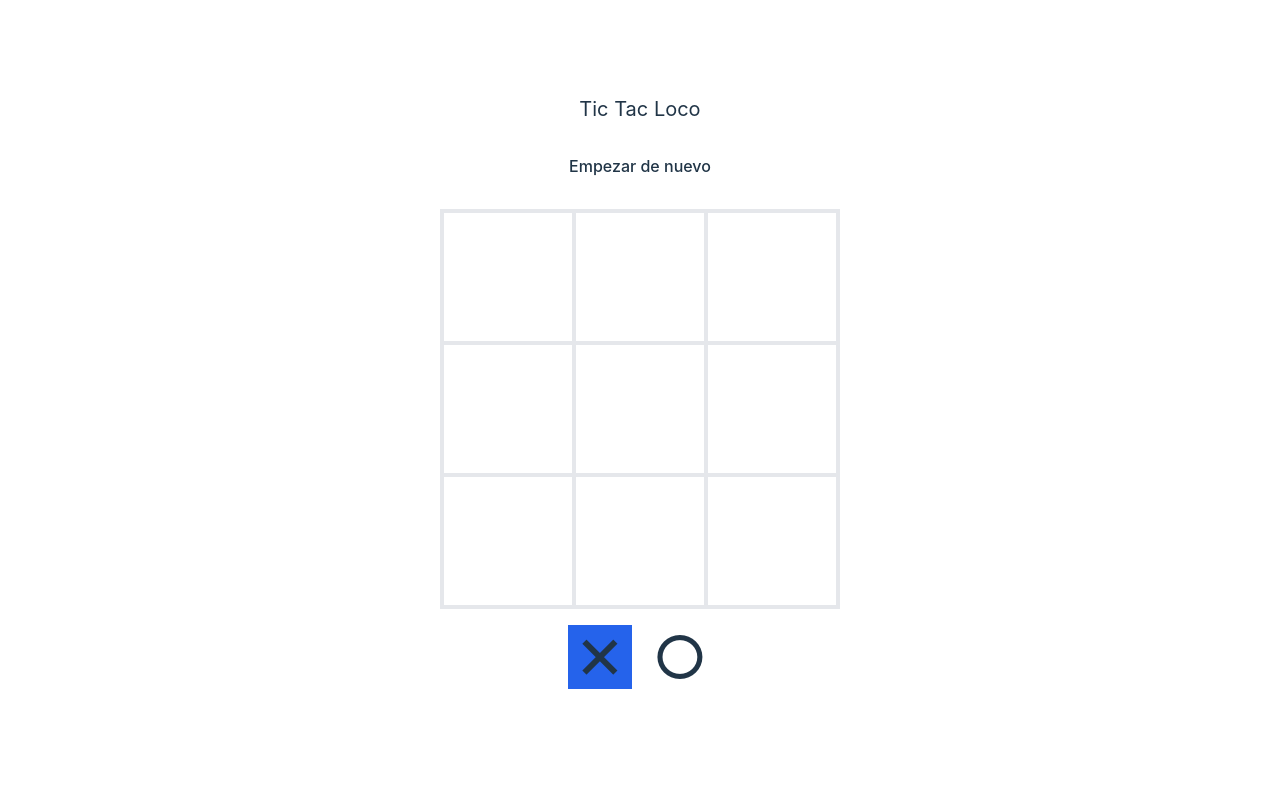
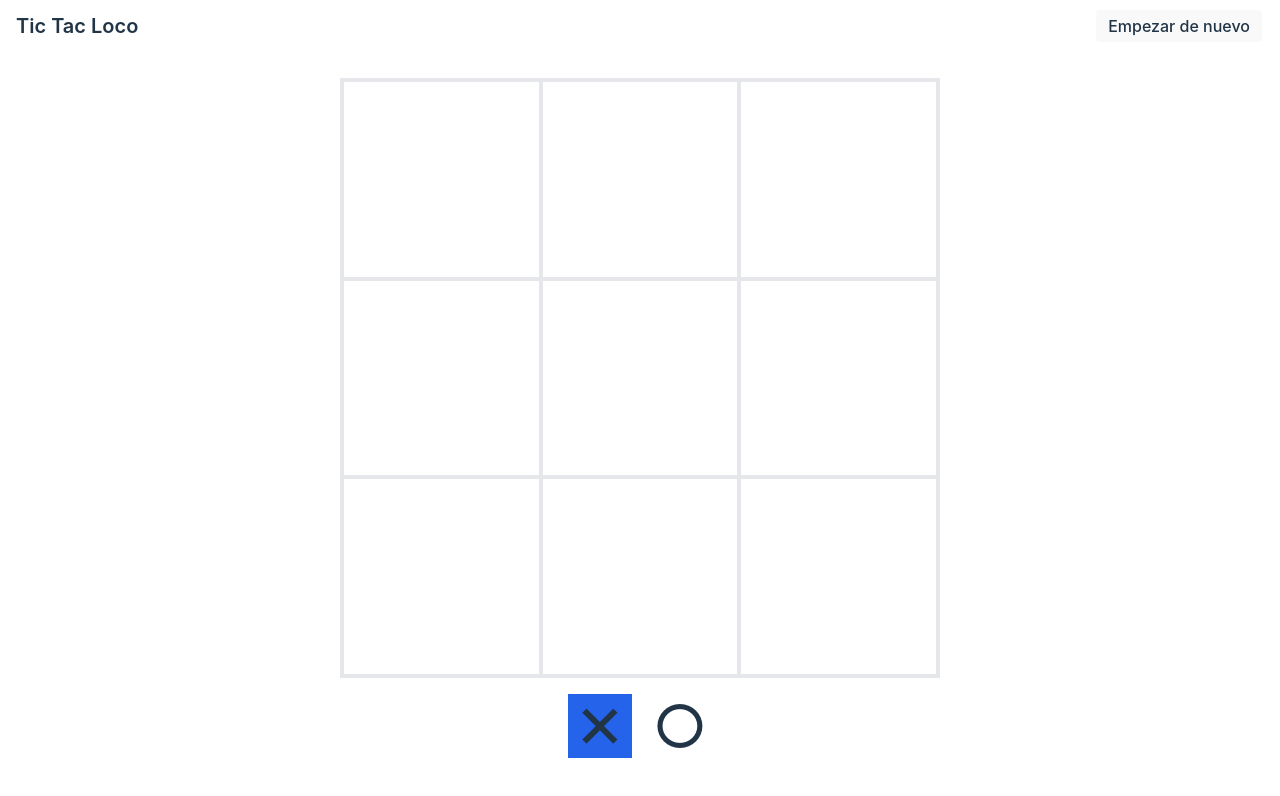
Before and after one commit to davidzz-code/Tic_tac_loco, a React (Vite) app: page / in a window 1280 px wide. Shown: the top 796 px of the page. Built offline with nearby package versions, Linux system fonts and the light colour scheme.

Commit message:
feat: Separated small tic tac toe logic

```diff
--- a/src/App.jsx
+++ b/src/App.jsx
@@ -1,10 +1,6 @@
 import React, {useState} from 'react'
-import Turns from './components/Turns'
-import Board from './components/Board'
-import WinnerModal from './components/WinnerModal'
-import confetti from 'canvas-confetti'
+import SmallTicTacToe from './components/SmallTicTacToe'
 import { TURNS } from './constants'
-import { checkWinnerFrom, checkEndGame } from './board'
 import './App.css'
 
 
@@ -20,28 +16,6 @@ function App() {
   const [winner, setWinner] = useState(null)
   const winnerOpacity = winner || board.every(square => square !== null) ? 'opacity-50 blur-sm' : null
 
-  function updateBoard(index) {
-
-    if (board[index] || winner) return
-
-    const newBoard = [...board]
-    newBoard[index] = turn
-    setBoard(newBoard)
-
-    const newTurn = turn === TURNS.X ? TURNS.O : TURNS.X
-    setTurn(newTurn)
-    const newWinner = checkWinnerFrom(newBoard)
-
-    window.localStorage.setItem('board', JSON.stringify(newBoard))
-    window.localStorage.setItem('turn', newTurn)
-
-    if (newWinner) {
-      confetti()
-      setWinner(newWinner)
-    } else if(checkEndGame(newBoard)) {
-      setWinner(false)
-    }
-  }
 
   function resetGame() {
     setWinner(null)
@@ -53,14 +27,26 @@ function App() {
   }
 
   return (
-    <main className='w-screen h-screen flex flex-col justify-center items-center'>
-      <header className={`flex flex-col justify-center items-center ${winnerOpacity}`}>
-        <h2 className="text-xl">Tic Tac Loco</h2>
-        <button className="my-5 border-white bg-inherit" onClick={resetGame}>Empezar de nuevo</button>
+    <main className="w-screen h-screen flex flex-col justify-center items-center">
+      <header className={`w-full flex justify-between items-center px-4 py-2 ${winnerOpacity}`}>
+        <h2 className="text-xl font-semibold">Tic Tac Loco</h2>
+        <button
+          className="px-3 py-1 border-2 border-white rounded-md hover:bg-gray-800 hover:text-white transition duration-300"
+          onClick={resetGame}
+        >
+          Empezar de nuevo
+        </button>
       </header>
-      <Board board={board} updateBoard={updateBoard} winnerOpacity={winnerOpacity}/>
-      <Turns turn={turn} winnerOpacity={winnerOpacity} />
-      <WinnerModal winner={winner} resetGame={resetGame} />
+      <SmallTicTacToe
+        board={board}
+        turn={turn}
+        winner={winner}
+        setBoard={setBoard}
+        setTurn={setTurn}
+        setWinner={setWinner}
+        resetGame={resetGame}
+        winnerOpacity={winnerOpacity}
+      />
     </main>
   )
 }
--- a/src/components/Board.jsx
+++ b/src/components/Board.jsx
@@ -1,21 +1,15 @@
-import Square from "./Square"
+import Square from "./Square";
 
 export default function Board({ board, updateBoard, winnerOpacity }) {
   return (
-    <section className={`grid grid-cols-3 w-[400px] h-[400px] border-2 border-gray-200 ${winnerOpacity}`}>
-    {
-      board.map((_, index) => {
-        return (
-          <Square
-            key={index}
-            index={index}
-            updateBoard={updateBoard}
-          >
-            {board[index]}
-          </Square>
-        )
-      })
-    }
+    <section
+      className={`grid grid-cols-3 border-2 border-gray-200 ${winnerOpacity} mx-auto w-full max-w-[600px] aspect-square`}
+    >
+      {board.map((_, index) => (
+        <Square key={index} index={index} updateBoard={updateBoard}>
+          {board[index]}
+        </Square>
+      ))}
     </section>
-  )
+  );
 }
--- /dev/null
+++ b/src/components/SmallTicTacToe.jsx
@@ -0,0 +1,42 @@
+import React from 'react'
+import Turns from './Turns'
+import Board from './Board'
+import WinnerModal from './WinnerModal'
+import confetti from 'canvas-confetti'
+import { TURNS } from '../constants'
+import { checkWinnerFrom, checkEndGame } from '../board'
+
+
+export default function SmallTicTacToe({board, turn, winner, setBoard, setTurn, setWinner, resetGame, winnerOpacity}) {
+
+  function updateBoard(index) {
+
+    if (board[index] || winner) return
+
+    const newBoard = [...board]
+    newBoard[index] = turn
+    setBoard(newBoard)
+
+    const newTurn = turn === TURNS.X ? TURNS.O : TURNS.X
+    setTurn(newTurn)
+    const newWinner = checkWinnerFrom(newBoard)
+
+    window.localStorage.setItem('board', JSON.stringify(newBoard))
+    window.localStorage.setItem('turn', newTurn)
+
+    if (newWinner) {
+      confetti()
+      setWinner(newWinner)
+    } else if(checkEndGame(newBoard)) {
+      setWinner(false)
+    }
+  }
+
+  return (
+    <section className='w-screen h-screen flex flex-col justify-center items-center'>
+      <Board board={board} updateBoard={updateBoard} winnerOpacity={winnerOpacity}/>
+      <Turns turn={turn} winnerOpacity={winnerOpacity} />
+      <WinnerModal winner={winner} resetGame={resetGame} />
+    </section>
+  )
+}
```
